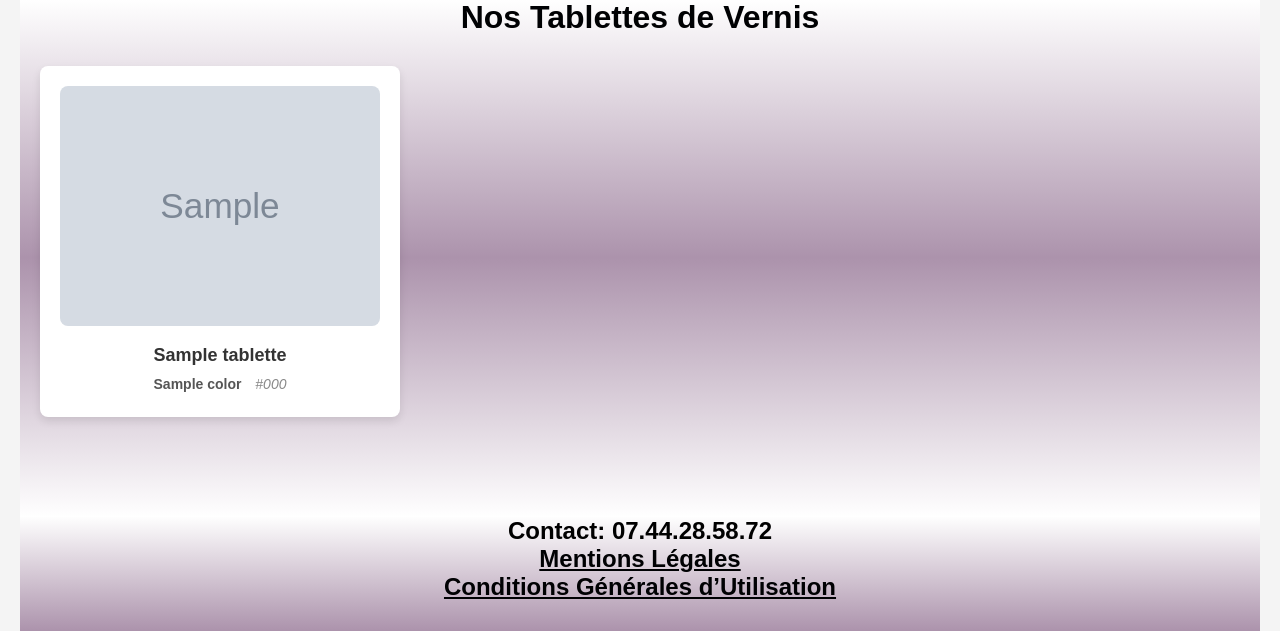
After one commit to Cyril-Gharbi/ChouchouterByNanou, a Flask app: page /tablettes in a window 1280 px wide. The commit adds this page. Shown: the part 411-1042 px from the top of the page. Run offline with Flask 3, Linux system fonts and the light colour scheme; tables that the repository leaves empty hold one stand-in row (values such as "Sample post"); grey boxes marked "Sample" are stand-in pictures; a database or web service that is not in the repository returns one stand-in record (values such as "Sample title").

Commit message:
Nanou_14/05/2025(Ajout BDD NoCode)

```diff
--- a/main.py
+++ b/main.py
@@ -9,6 +9,7 @@ from datetime import datetime
 
 import logging
 from logging import FileHandler
+from pymongo import MongoClient
 
 
 
@@ -16,6 +17,16 @@ load_dotenv()
 
 app = create_app()
 migrate = Migrate(app, db)
+
+# Base de données NoCode (MongoDB)
+mongo_uri = os.getenv("MONGO_URI")
+client = MongoClient(mongo_uri)
+db = client["chouchouter"]
+
+@app.route("/tablettes")
+def afficher_tablettes():
+    tablettes = list(db.tablettes.find())
+    return render_template("tablettes.html", tablettes=tablettes)
 
 
 @app.route("/")
--- a/static/style.css
+++ b/static/style.css
@@ -42,14 +42,13 @@ main {
     background: linear-gradient(rgba(255, 255, 255), rgba(164, 136, 164, 0.9), rgba(255, 255, 255));
     color: #000103;
     padding: 0px 0px 100px 0px;
-    margin-top: 20px;
     flex: 1;
 }
 
 .vernis {
     background-image: url('/static/images/titre.png');
     width: 100vw;
-    height: 30vh;
+    height: 20vh;
     background-size: cover;
     background-position: center;
     background-repeat: no-repeat;
--- /dev/null
+++ b/static/tablettes.css
@@ -0,0 +1,70 @@
+/* Général */
+* {
+    margin: 0;
+    padding: 0;
+    box-sizing: border-box;
+}
+body {
+    font-family: Arial, sans-serif;
+    background-color: #f4f4f4;
+    padding: 20px;
+}
+h1 {
+    text-align: center;
+    margin-bottom: 30px;
+}
+
+/* Conteneur principal */
+.container {
+    max-width: 1200px;
+    margin: 0 auto;
+}
+
+/* Conteneur des cartes */
+.tablettes-container {
+    display: flex;
+    flex-wrap: wrap;
+    justify-content: space-between;
+    gap: 20px;
+}
+
+/* Carte tablette */
+.tablette-card {
+    background-color: #fff;
+    border-radius: 8px;
+    box-shadow: 0 4px 8px rgba(0, 0, 0, 0.1);
+    width: 30%;
+    padding: 20px;
+    text-align: center;
+    overflow: hidden;
+}
+.tablette-card img {
+    max-width: 100%;
+    height: auto;
+    border-radius: 8px;
+}
+.tablette-card h2 {
+    margin-top: 15px;
+    font-size: 18px;
+    color: #333;
+}
+
+/* Liste des couleurs */
+.colors ul {
+    list-style-type: none;
+    padding: 0;
+    margin-top: 10px;
+}
+.colors li {
+    margin: 5px 0;
+    font-size: 14px;
+    color: #555;
+}
+.color-name {
+    font-weight: bold;
+    margin-right: 10px;
+}
+.color-code {
+    color: #888;
+    font-style: italic;
+}
--- a/templates/base.html
+++ b/templates/base.html
@@ -23,6 +23,7 @@
             {% else %}
               <a class="quatre" href="{{ url_for('connection') }}">Ma fidélité</a>
             {% endif %}
+            <a href="{{ url_for('afficher_tablettes') }}">Nos Vernis</a>
         </nav>
         {% block header %}<div class="vernis"></div>{% endblock %}
     </header>
--- /dev/null
+++ b/templates/tablettes.html
@@ -0,0 +1,32 @@
+{% extends "base.html" %}
+
+{% block title %}Nos Vernis - Chouchouter By Nanou{% endblock %}
+
+{% block head %}
+<link rel="stylesheet" href="{{ url_for('static', filename='tablettes.css') }}">
+{% endblock %}
+
+
+{% block content %}
+<div class="container">
+        <h1>Nos Tablettes de Vernis</h1>
+        <div class="tablettes-container">
+            {% for tablette in tablettes %}
+                <div class="tablette-card">
+                    <img src="{{ url_for('static', filename='images/nocode/' + tablette.image) }}" alt="{{ tablette.nom }}">
+                    <h2>{{ tablette.nom }}</h2>
+                    <div class="colors">
+                        <ul>
+                            {% for color in tablette.colors %}
+                                <li>
+                                    <span class="color-name">{{ color.name }}</span>
+                                    <span class="color-code">#{{ color.code }}</span>
+                                </li>
+                            {% endfor %}
+                        </ul>
+                    </div>
+                </div>
+            {% endfor %}
+        </div>
+    </div>
+{% endblock %}
```
Also changed, not shown: mongo_scripts/tablettes.js (added, +32 -0 lines), static/accueil.css (+5 -6 lines), static/images/nocode/canni_cc2.jpg (added).
